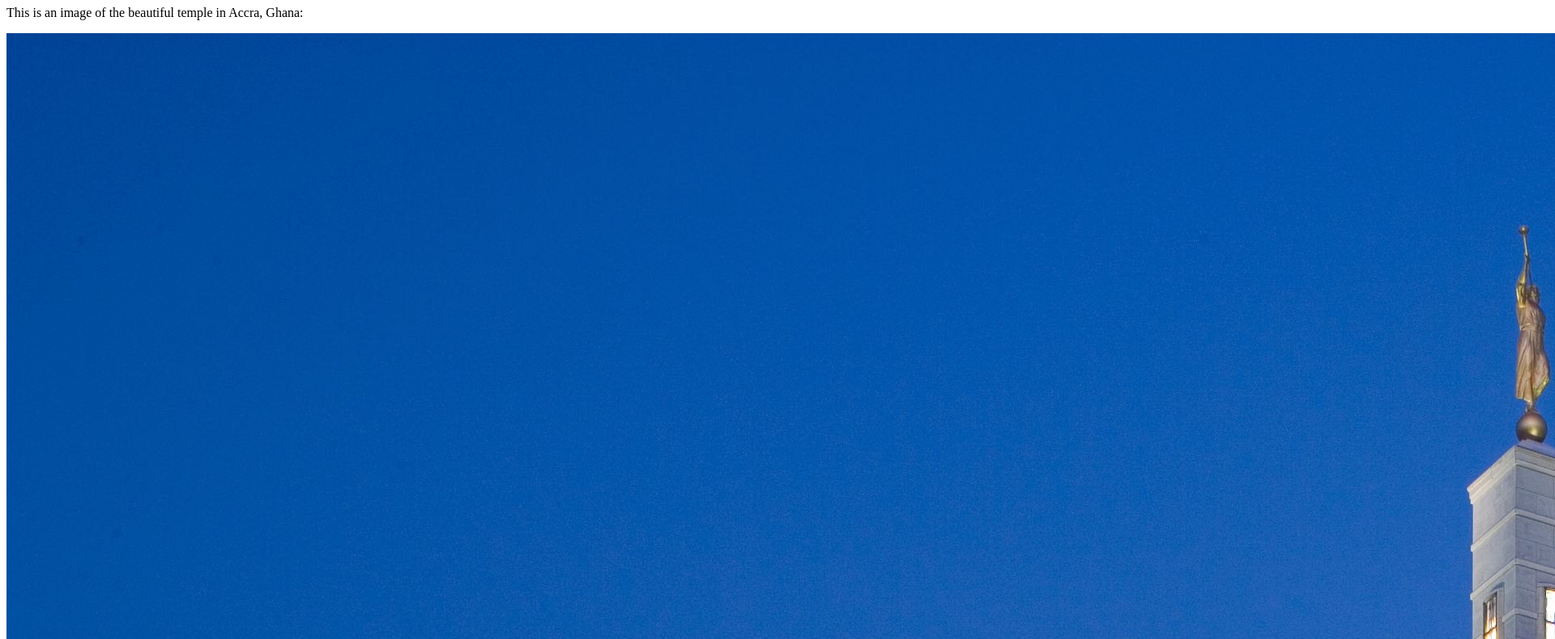
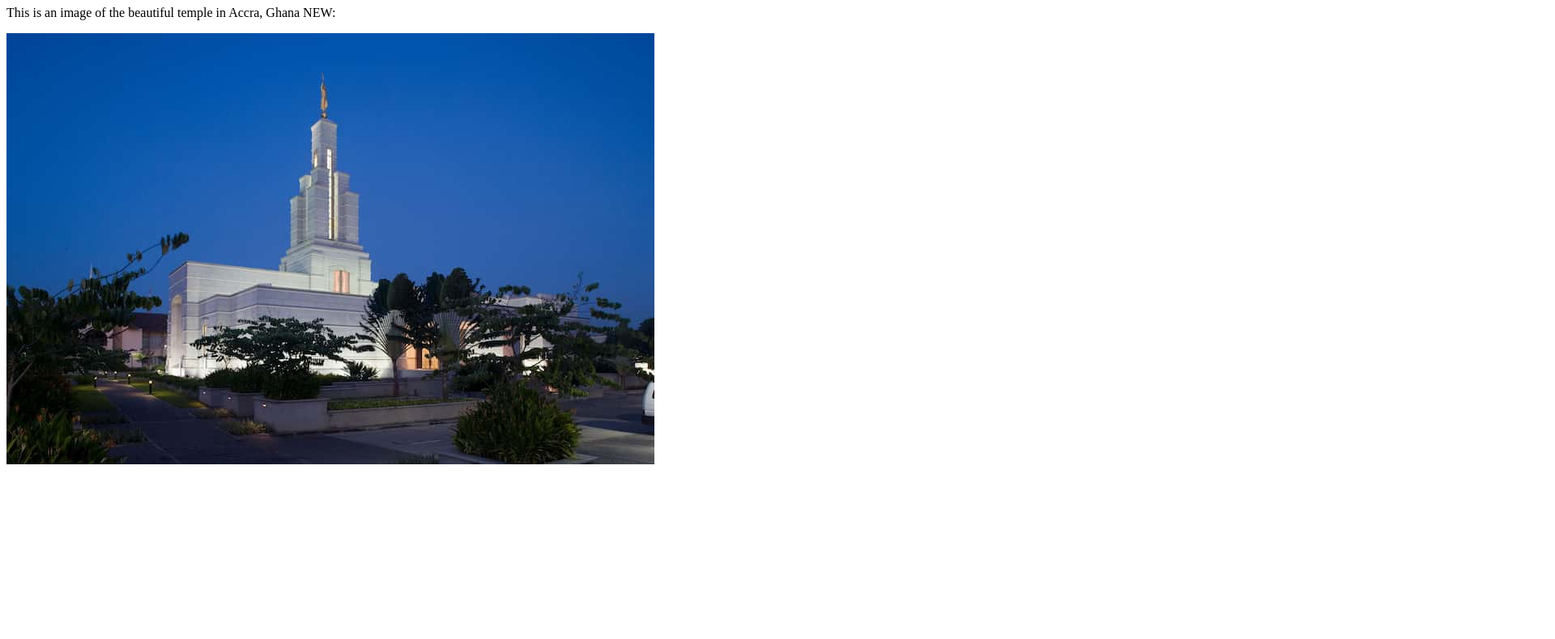
Before and after one commit to lpacheco22/wdd130, a plain HTML site: page week01/images.html in a window 1280 px wide. Shown: the part 73-863 px from the top of the page at 81% size, 1920 px wide, since content can reach past the window. After the commit the page ends 800 px from the top, so only its background shows below. Drawn offline with Linux system fonts and the light colour scheme.

Commit message:
Temple-NEW

```diff
--- a/week01/images.html
+++ b/week01/images.html
@@ -1,14 +1,17 @@
 <!DOCTYPE html>
 <html lang="en">
+
 <head>
     <meta charset="UTF-8">
     <meta name="viewport" content="width=device-width, initial-scale=1.0">
     <title>Temple Image</title>
 </head>
+
 <body>
     <h1>The Temple</h1>
-    <p>This is an image of the beautiful temple in Accra, Ghana:</p>
-    <img src="images/temple-large.jpeg" alt="The Accra Ghana Temple">
+    <p>This is an image of the beautiful temple in Accra, Ghana NEW:</p>
+    <img src="images/temple-small.jpg" alt="The Accra Ghana Temple">
 
 </body>
+
 </html>
```
Also changed, not shown: week01/first-page.html (+5 -1 lines), week01/images/temple-small.jpg (added).
